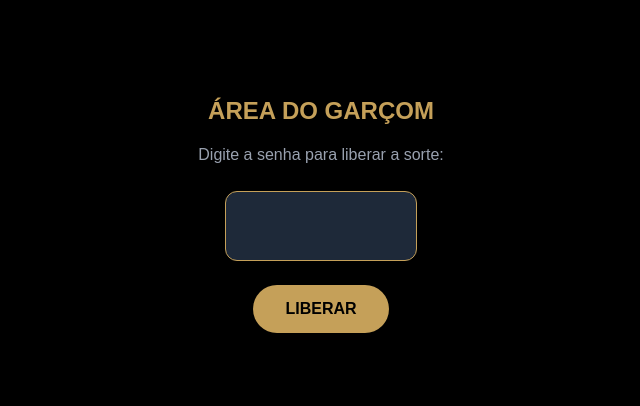
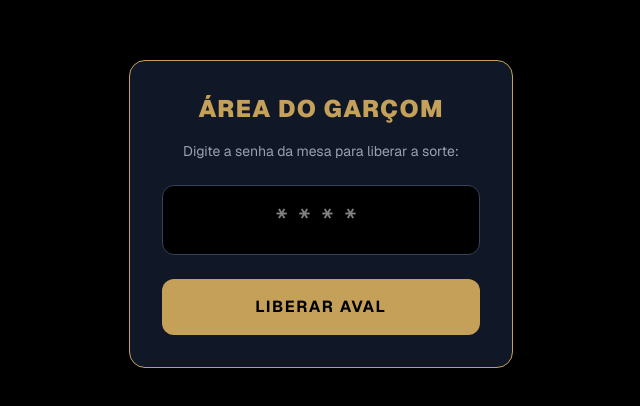
Before and after one commit to hadukemvv-ux/fidelidade-rei-cupim, a Next.js app: page /roleta in a window 1280 px wide. Shown: the part 186-592 px from the top of the page, without its empty margins (319-959 px from the left). Built offline with nearby package versions, Linux system fonts and the light colour scheme.

Commit message:
Fiaanalizando Roleta: Fluxo Garçom > Cliente e Visual PS5 ajustado

```diff
--- a/src/app/roleta/page.tsx
+++ b/src/app/roleta/page.tsx
@@ -3,11 +3,11 @@ import { useState, useRef, useMemo } from 'react';
 import confetti from 'canvas-confetti';
 
 // --- CONFIGURAÇÃO VISUAL DA RODA ---
-const FATIA_PS5 = 5; // Graus (pequeno)
+const FATIA_PS5 = 5;
 const RESTANTE = 360 - FATIA_PS5;
 const FATIA_NORMAL = RESTANTE / 7;
 
-// Itens visuais
+// Itens visuais da roleta
 const ITENS_RODA = [
   { id: 'ps5', nome: 'PLAYSTATION!!!', emoji: '🎮', cor: '#2563eb', inicio: 0, fim: FATIA_PS5, textoBranco: true },
   { id: 'saideira', nome: 'A Saideira', emoji: '🍺', cor: '#f59e0b', inicio: FATIA_PS5, fim: FATIA_PS5 + FATIA_NORMAL, textoBranco: false },
@@ -29,15 +29,31 @@ export default function RoletaPage() {
   const [resultado, setResultado] = useState<any>(null);
   const rodaRef = useRef<HTMLDivElement>(null);
 
-  // Gradiente dinâmico para a roda
+  // Gradiente dinâmico
   const backgroundGradient = useMemo(() => {
     return `conic-gradient(${ITENS_RODA.map(item => `${item.cor} ${item.inicio}deg ${item.fim}deg`).join(', ')})`;
   }, []);
 
+  // FUNÇÃO NOVA: FORMATAÇÃO DE TELEFONE
+  const handleTelefoneChange = (e: React.ChangeEvent<HTMLInputElement>) => {
+    let value = e.target.value.replace(/\D/g, ''); // Remove tudo que não é número
+    if (value.length > 11) value = value.slice(0, 11); // Trava em 11 números
+
+    // Aplica a máscara visual (XX) XXXXX-XXXX
+    if (value.length > 2) {
+      value = `(${value.slice(0, 2)}) ${value.slice(2)}`;
+    }
+    if (value.length > 9) {
+      value = `${value.slice(0, 10)}-${value.slice(10)}`;
+    }
+
+    setTelefone(value);
+  };
+
   // 1. Valida Senha do Garçom
   function validarSenha() {
     if (['1111', '2222', '3333'].includes(senhaGarcom)) {
-      setFase('cliente'); // Passa para pedir telefone
+      setFase('cliente');
     } else {
       alert('Senha incorreta!');
     }
@@ -45,10 +61,11 @@ export default function RoletaPage() {
 
   // 2. Valida Telefone e Libera Roleta
   function validarTelefone() {
-    if (telefone.length >= 8) {
-      setFase('roleta'); // Tudo pronto!
+    const telLimpo = telefone.replace(/\D/g, '');
+    if (telLimpo.length === 11) { // Exige exatamente 11 dígitos
+      setFase('roleta');
     } else {
-      alert('Digite um telefone válido para receber os pontos!');
+      alert('Digite um telefone válido com DDD (11 números)!');
     }
   }
 
@@ -63,8 +80,7 @@ export default function RoletaPage() {
         method: 'POST',
         headers: { 'Content-Type': 'application/json' },
         body: JSON.stringify({
-            // Mandamos o telefone como ID temporário se não tiver ID real
-            cliente_id: telefone,
+            cliente_id: telefone.replace(/\D/g, ''), // Manda só os números pro backend
             senha_garcom: senhaGarcom
         })
       });
@@ -72,10 +88,8 @@ export default function RoletaPage() {
       const data = await res.json();
       if (data.error) throw new Error(data.error);
 
-      // Encontra onde parar a roda
       let itemVisual = ITENS_RODA.find(i => data.premio.nome.includes(i.nome) || i.nome.includes(data.premio.nome));
 
-      // Fallbacks para garantir que nunca quebre
       if (!itemVisual) {
          if (data.premio.tipo === 'pontos') itemVisual = ITENS_RODA.find(i => i.id === 'pontos');
          else if (data.premio.tipo === 'nada') itemVisual = ITENS_RODA.find(i => i.id === 'nada1');
@@ -84,7 +98,6 @@ export default function RoletaPage() {
 
       if (!itemVisual) throw new Error('Erro ao visualizar prêmio');
 
-      // Cálculo da Rotação (Parar no meio da fatia)
       const centroFatia = itemVisual.inicio + ((itemVisual.fim - itemVisual.inicio) / 2);
       const voltas = 5 * 360;
       const ruido = (Math.random() * (FATIA_NORMAL * 0.4)) - (FATIA_NORMAL * 0.2);
@@ -104,27 +117,34 @@ export default function RoletaPage() {
       }, 5000);
 
     } catch (error: any) {
-      alert(error.message || 'Erro ao girar.');
+      console.error(error);
+      alert(error.message || 'Erro ao girar a roleta. Tente novamente.');
       setGirando(false);
     }
   }
 
-  // --- RENDERS DAS TELAS ---
+  // --- RENDERIZAÇÃO DAS TELAS ---
 
   // TELA 1: GARÇOM
   if (fase === 'garcom') {
     return (
-      <div className="min-h-screen bg-black flex flex-col items-center justify-center p-6 text-center">
-        <h1 className="text-2xl text-[#c5a059] font-black mb-4 uppercase">Área do Garçom</h1>
-        <p className="text-gray-400 mb-6">Digite a senha para liberar a sorte:</p>
+      <div className="min-h-screen bg-black flex flex-col items-center justify-center p-6 text-center font-sans">
+        <div className="bg-gray-900 border border-[#c5a059] p-8 rounded-2xl w-full max-w-sm shadow-2xl">
+            <h1 className="text-2xl text-[#c5a059] font-black mb-4 uppercase tracking-wider">Área do Garçom</h1>
+            <p className="text-gray-400 mb-6 text-sm">Digite a senha da mesa para liberar a sorte:</p>
             <input
                 type="tel" maxLength={4}
                 value={senhaGarcom} onChange={(e) => setSenhaGarcom(e.target.value)}
-            className="bg-gray-800 text-white text-3xl text-center p-4 rounded-xl border border-[#c5a059] w-48 tracking-[8px] mb-6 outline-none"
+                className="bg-black text-white text-3xl text-center p-4 rounded-xl border border-gray-700 focus:border-[#c5a059] w-full tracking-[10px] mb-6 outline-none transition-colors"
+                placeholder="****"
             />
-        <button onClick={validarSenha} className="bg-[#c5a059] text-black font-bold py-3 px-8 rounded-full">
-            LIBERAR
+            <button
+                onClick={validarSenha}
+                className="w-full bg-[#c5a059] text-black font-bold py-4 rounded-xl hover:bg-[#b08d45] transition-colors uppercase tracking-widest"
+            >
+                LIBERAR AVAL
             </button>
+        </div>
       </div>
     );
   }
@@ -132,26 +152,34 @@ export default function RoletaPage() {
   // TELA 2: CLIENTE (TELEFONE)
   if (fase === 'cliente') {
     return (
-      <div className="min-h-screen bg-gray-900 flex flex-col items-center justify-center p-6 text-center">
-        <h1 className="text-2xl text-white font-bold mb-4">Quase lá! 🎲</h1>
-        <p className="text-gray-400 mb-6">Informe seu WhatsApp para receber os prêmios:</p>
+      <div className="min-h-screen bg-gray-900 flex flex-col items-center justify-center p-6 text-center font-sans">
+        <div className="max-w-sm w-full">
+            <h1 className="text-3xl text-white font-bold mb-2">Quase lá! 🎲</h1>
+            <p className="text-gray-400 mb-8">Informe seu WhatsApp para validarmos seu prêmio se você ganhar:</p>
+
             <input
                 type="tel"
                 placeholder="(11) 99999-9999"
-            value={telefone} onChange={(e) => setTelefone(e.target.value)}
-            className="bg-white text-black text-xl text-center p-4 rounded-xl w-full max-w-xs mb-6"
+                value={telefone}
+                onChange={handleTelefoneChange} // <--- AQUI ESTÁ A MÁGICA
+                className="bg-white text-black text-2xl text-center p-4 rounded-xl w-full mb-6 border-4 border-transparent focus:border-[#c5a059] outline-none shadow-lg font-bold"
             />
-        <button onClick={validarTelefone} className="bg-green-500 text-white font-bold py-3 px-8 rounded-full shadow-lg">
+
+            <button
+                onClick={validarTelefone}
+                className="w-full bg-green-500 text-white font-bold py-4 px-8 rounded-xl shadow-lg hover:bg-green-600 transition-colors uppercase tracking-wide"
+            >
                 IR PARA ROLETA
             </button>
+        </div>
       </div>
     );
   }
 
-  // TELA 3: A ROLETA (Visual Novo com Lógica Nova)
+  // TELA 3: A ROLETA
   return (
     <div className="min-h-screen bg-[#1a1a1a] flex flex-col items-center justify-center p-4 overflow-hidden font-sans">
-      <h1 className="text-3xl md:text-5xl font-black text-[#c5a059] mb-8 text-center uppercase tracking-wider drop-shadow-lg">
+      <h1 className="text-3xl md:text-5xl font-black text-[#c5a059] mb-8 text-center uppercase tracking-wider drop-shadow-lg animate-fade-in-down">
         🎰 Roleta do Rei 🎰
       </h1>
 
```
Lines whose indentation alone changed are shown as unchanged.
